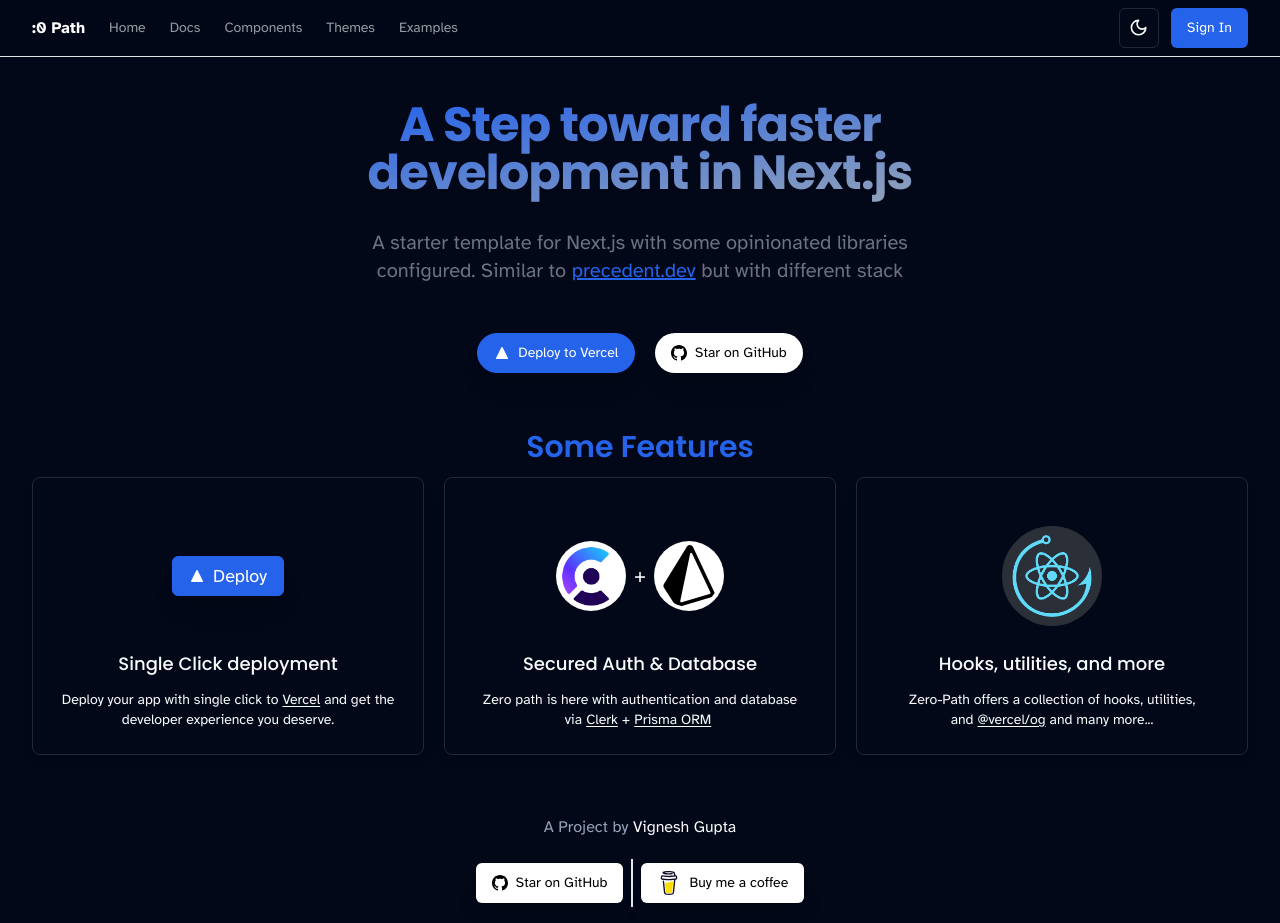
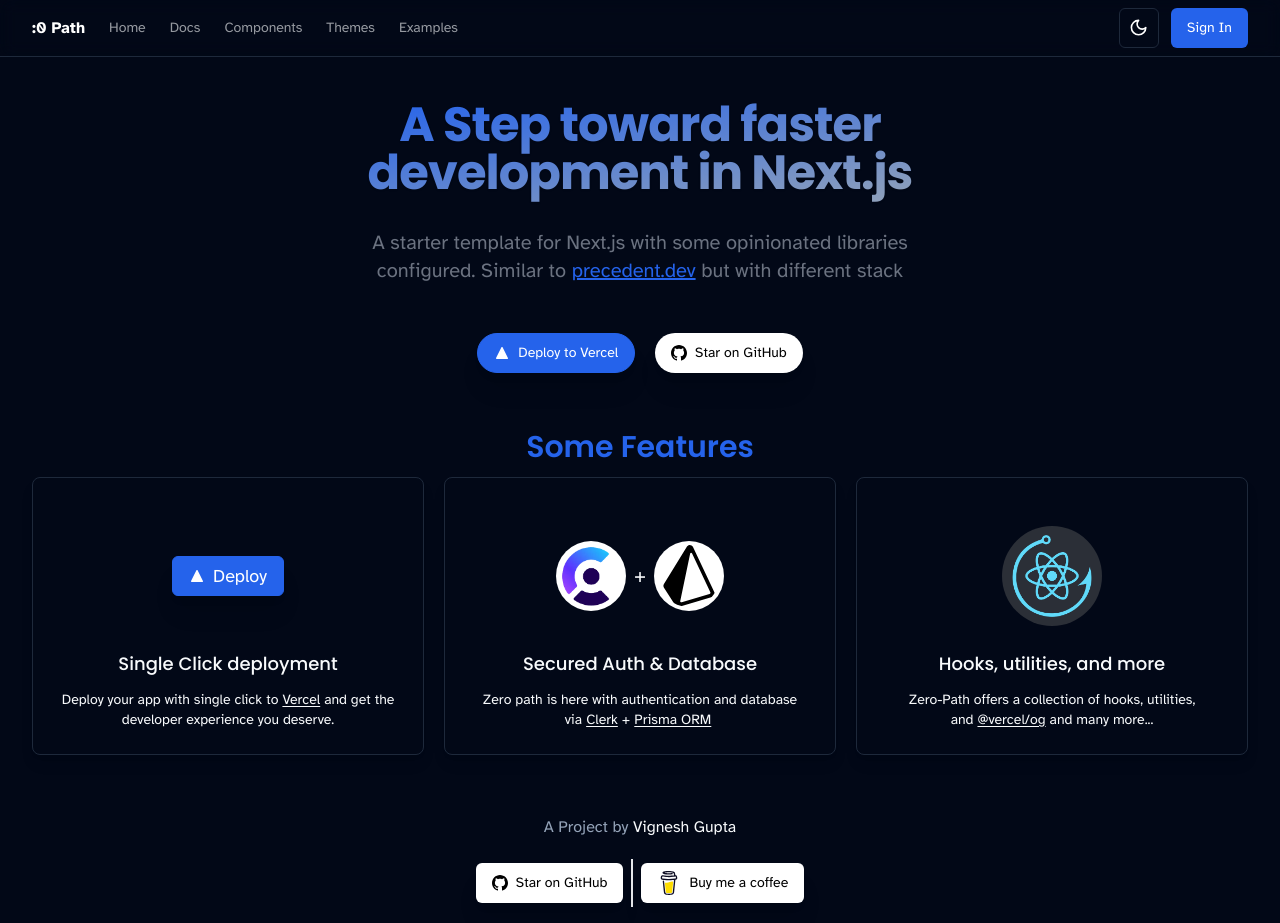
Before and after one commit to vignesh-gupta/zero-path, a Next.js app: page / in a window 1280 px wide. Built offline with nearby package versions, Linux system fonts and the light colour scheme; no server answers.

Commit message:
[fix] minor navbar style

```diff
--- a/components/Navbar.tsx
+++ b/components/Navbar.tsx
@@ -20,7 +20,7 @@
   };
 
   return (
-    <header className="supports-backdrop-blur:bg-background/60 sticky top-0 z-50 w-full border-b dark:bg-background/95 backdrop-blur">
+    <header className="supports-backdrop-blur:bg-background/60 sticky top-0 z-50 w-full border-b border-muted backdrop-blur">
       <div className="container flex h-14 items-center">
         <div className="mr-4 flex">
           <a className="mr-6 flex font-bold items-center space-x-2" href="/">
```
